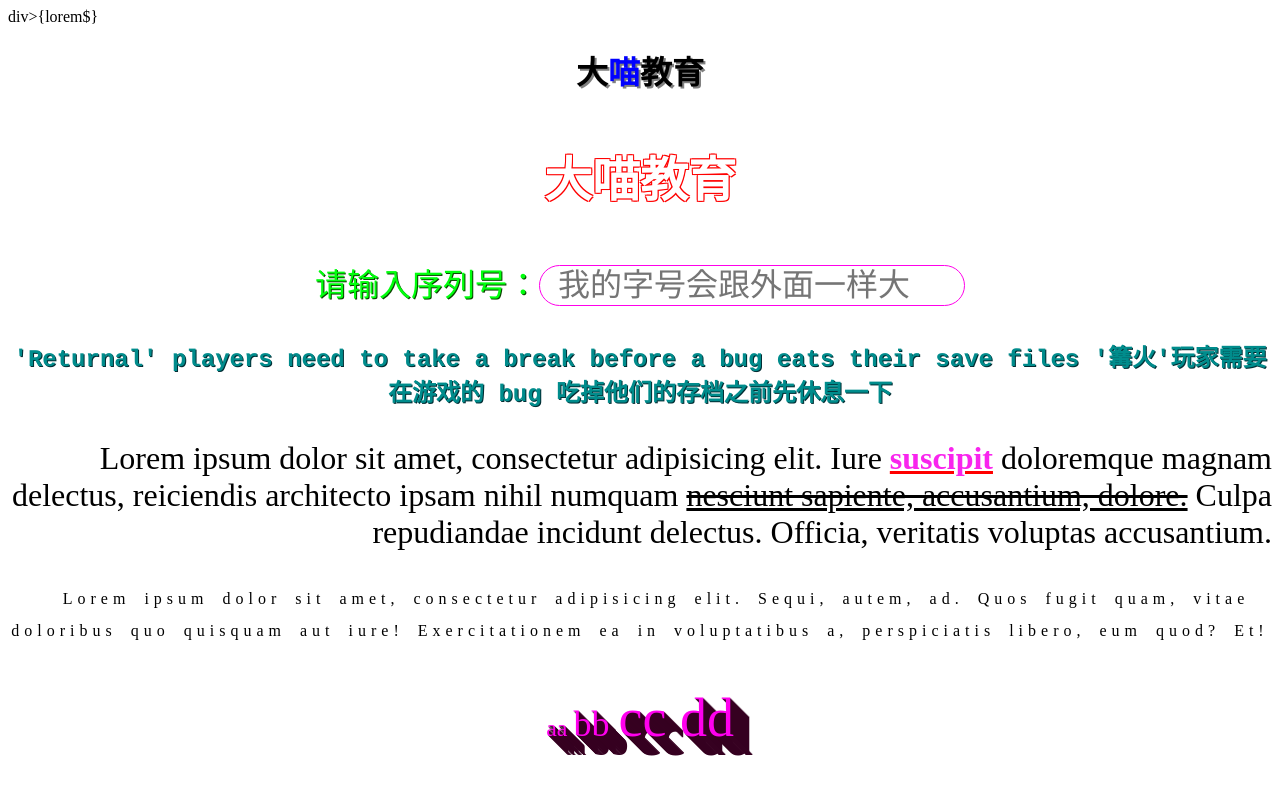
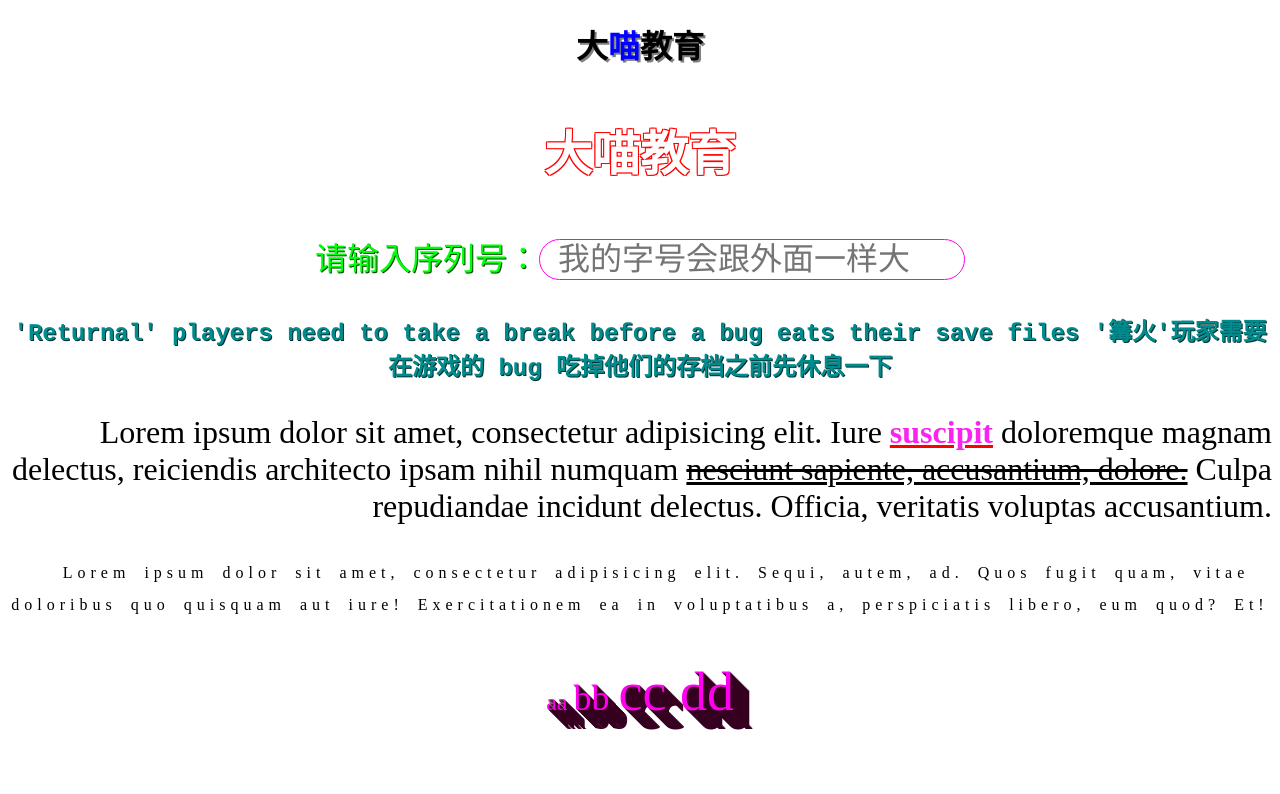
Before and after one commit to pan18300957590/miao, a plain HTML site: page css-font-text-practise.html in a window 1280 px wide. Drawn offline with Linux system fonts and the light colour scheme.

Commit message:
xiugaiflie

```diff
--- a/css-font-text-practise.html
+++ b/css-font-text-practise.html
@@ -97,7 +97,6 @@
   </style>
 </head>
 <body>
-  div>{lorem$}
   <h1>大<span>喵</span>教育</h1>
   <h3>大<span>喵</span>教育</h3>
   <p class="b">
```
